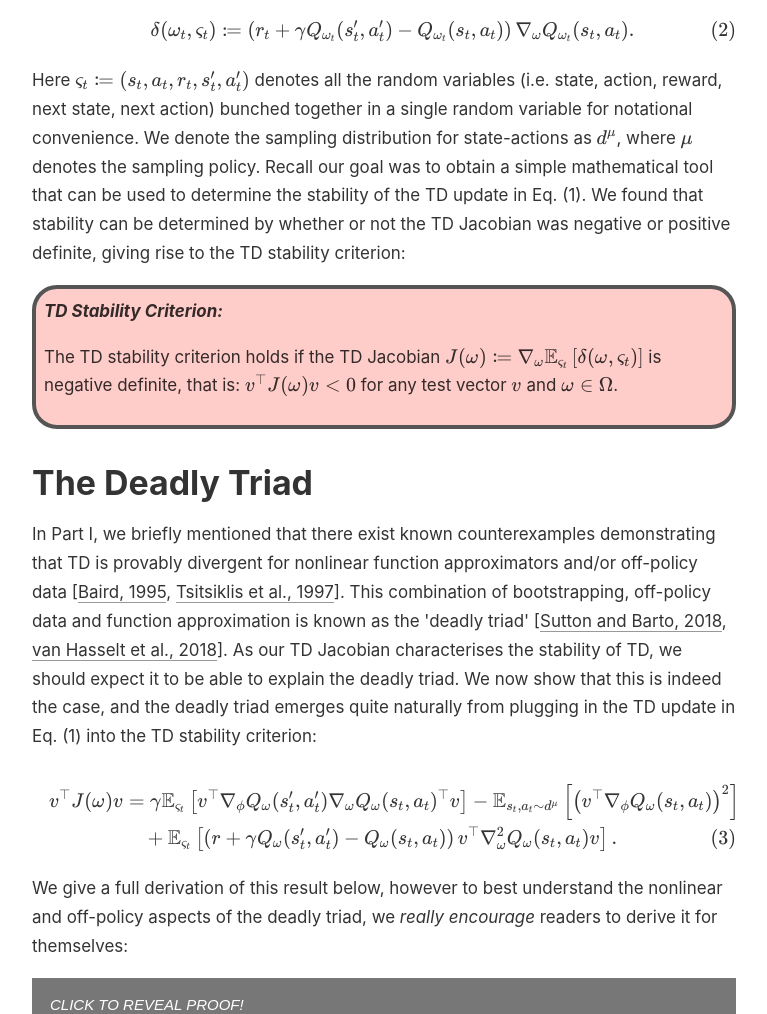
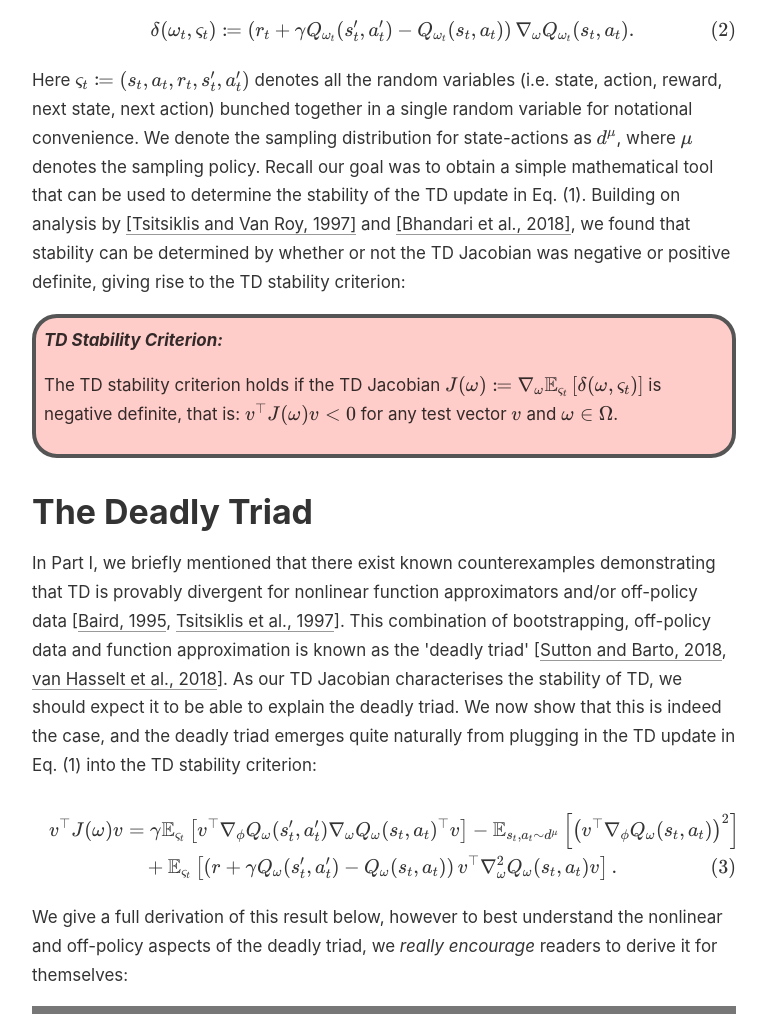
Before and after one commit to FLAIROx/FLAIROx.github.io, a website: page fixing-td-part-2/index.html in a window 1280 px wide. Shown: the part 1943-2957 px from the top of the page, without its empty margins (256-1023 px from the left). Drawn offline with nearby package versions, Linux system fonts and the light colour scheme; no server answers.

Commit message:
Update index.html

```diff
--- a/fixing-td-part-2/index.html
+++ b/fixing-td-part-2/index.html
@@ -159,7 +159,7 @@
    Here <d-math>\varsigma_t\coloneqq (s_t,a_t,r_t,s_t',a_t')</d-math> denotes all the random variables (i.e. state, action, reward, next state, next action) bunched together in a single random variable for notational convenience.
    We denote the sampling distribution for state-actions as <d-math>d^\mu</d-math>, where <d-math>\mu</d-math> denotes the sampling policy.
    Recall our goal was to obtain a simple mathematical tool that can be used to determine the stability of the TD update in Eq. (1).
-   We found that stability can be determined by whether or not the TD Jacobian was negative or positive definite, giving rise to the TD stability criterion:
+   Building on analysis by <a href="https://www.mit.edu/~jnt/Papers/J063-97-bvr-td.pdf">[Tsitsiklis and Van Roy, 1997]</a> and  <a href="https://arxiv.org/pdf/1806.02450">[Bhandari et al., 2018]</a>, we found that stability can be determined by whether or not the TD Jacobian was negative or positive definite, giving rise to the TD stability criterion:
    <div id="rcornersbox">
      <p >
        <b><i>TD Stability Criterion:</i></b>
```
